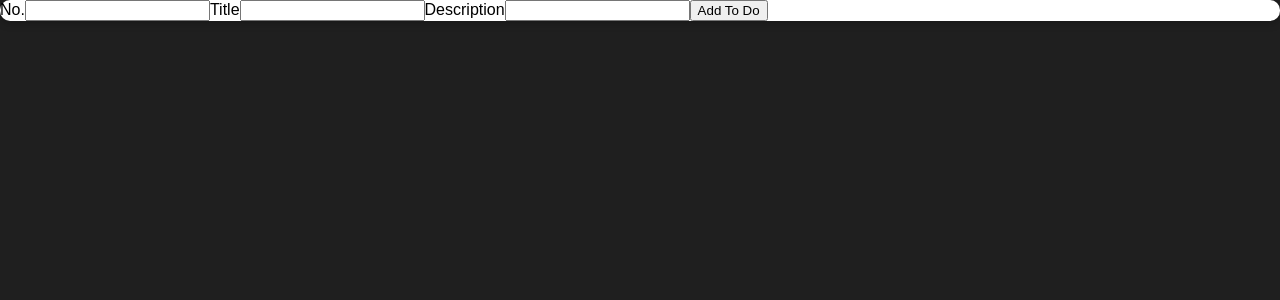
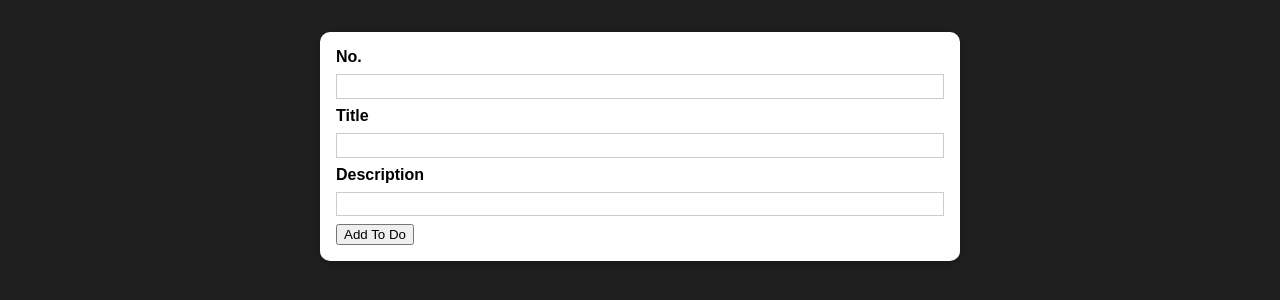
Before and after one commit to mohamuhsin/react-todo, a React (Create React App) app: page / in a window 1280 px wide. Shown: the top 300 px of the page. Built offline with nearby package versions, Linux system fonts and the light colour scheme.

Commit message:
completed styling card component

```diff
--- a/src/components/AddToDo/AddToDo.js
+++ b/src/components/AddToDo/AddToDo.js
@@ -1,13 +1,14 @@
 import React from "react";
 
 import Card from "../UI/Card";
+import classes from "./AddToDo.module.css";
 
 const AddToDo = (props) => {
   const AddToDoHandler = (event) => {
     event.preventDefault();
   };
   return (
-    <Card>
+    <Card className={classes.input}>
       <form onSubmit={AddToDoHandler}>
         <label htmlFor="number">No.</label>
         <input id="no." type="number" />
--- a/src/components/UI/Card.js
+++ b/src/components/UI/Card.js
@@ -3,7 +3,9 @@ import React from "react";
 import classes from "./Card.module.css";
 
 const Card = (props) => {
-  return <div className={classes.card}>{props.children}</div>;
+  return (
+    <div className={`${classes.card} ${props.className}`}>{props.children}</div>
+  );
 };
 
 export default Card;
```
